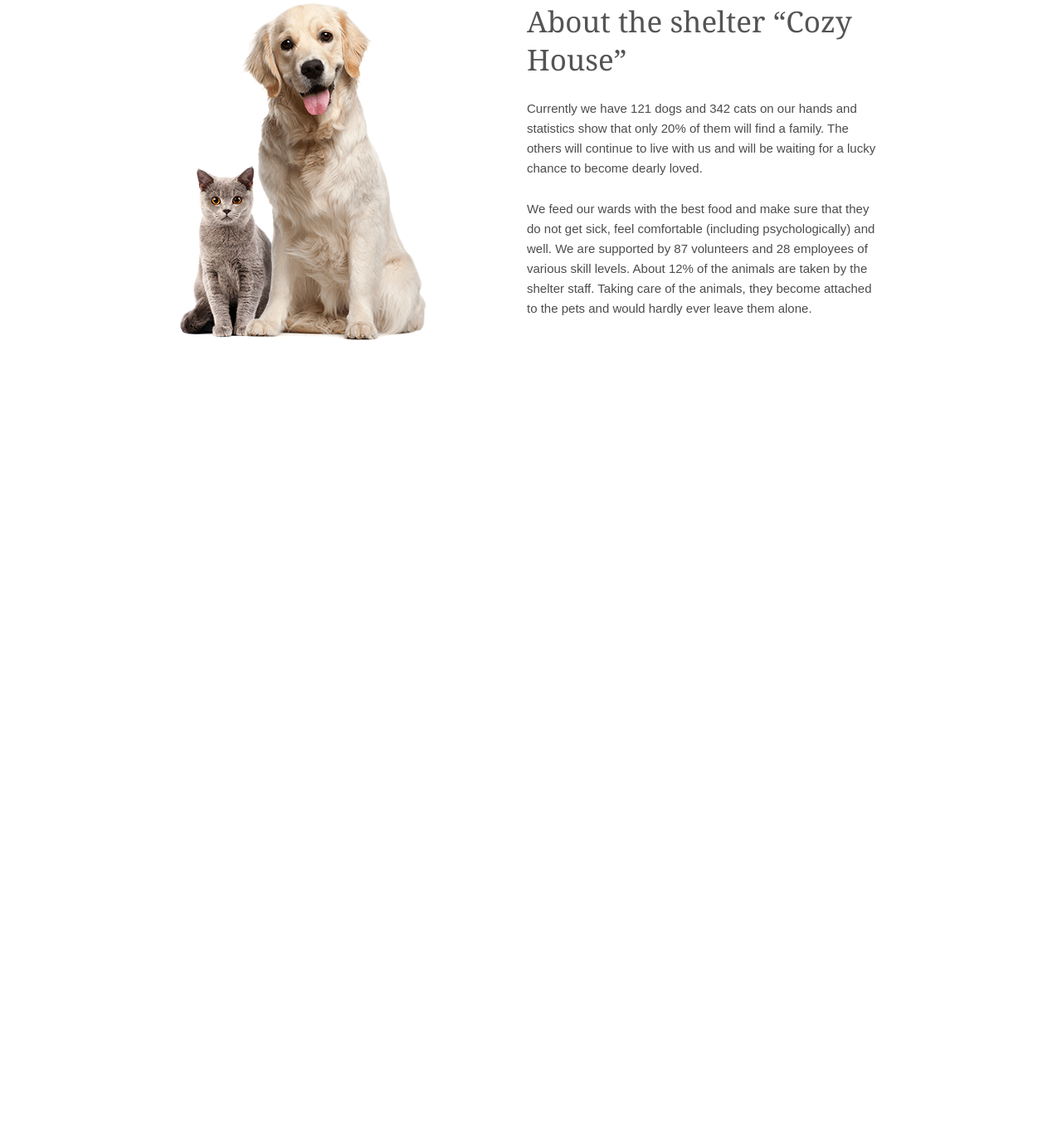
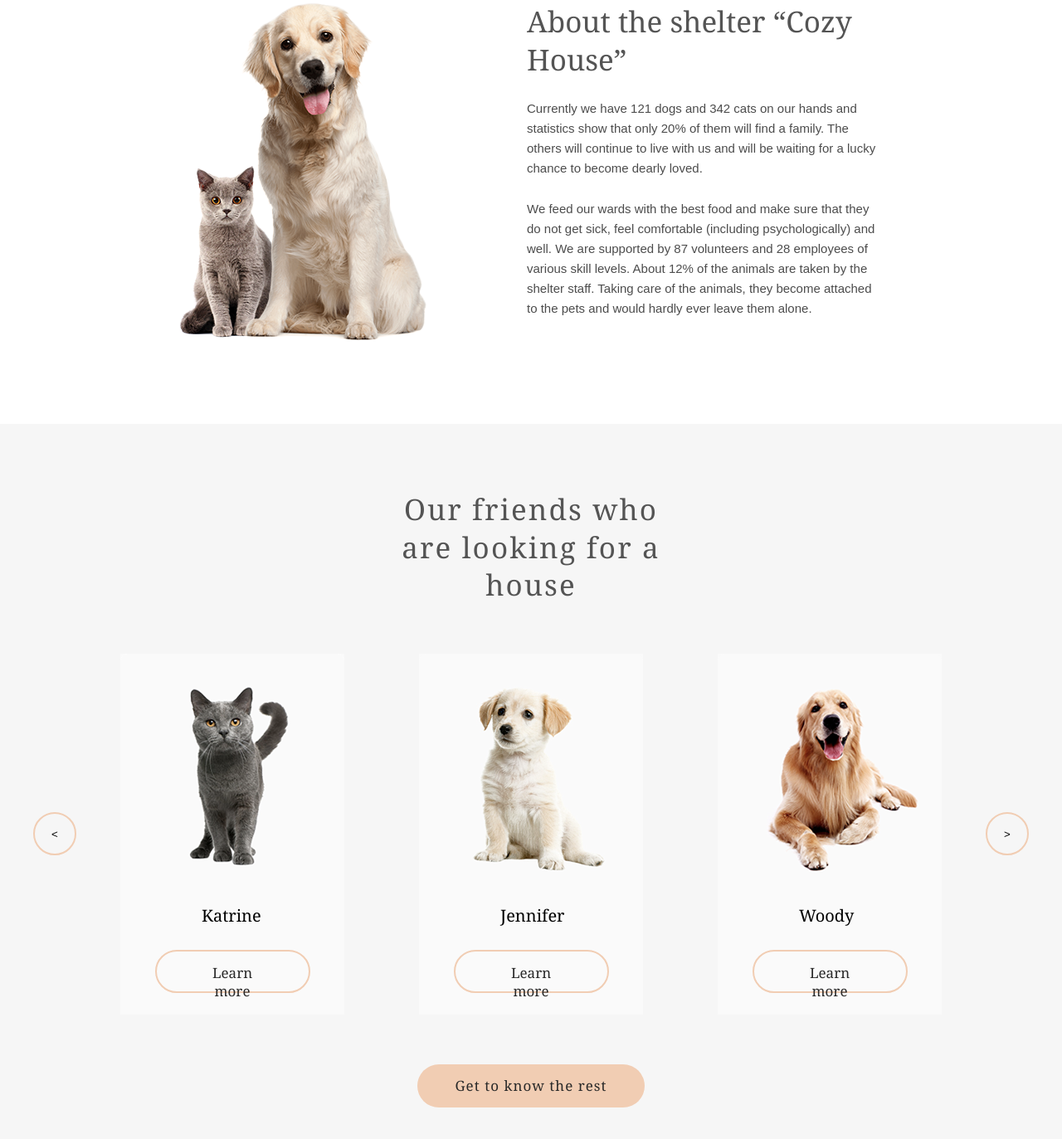
Before and after one commit to NightSquad/adaptive-maket, a website built with webpack: page index.html in a window 1280 px wide. Shown: the part 985-2358 px from the top of the page at 83% size. Before the commit the page ends 1496 px from the top, so only its background shows below. Built offline with Linux system fonts and the light colour scheme.

Commit message:
feat: add pets block

```diff
--- a/index.html
+++ b/index.html
@@ -40,6 +40,33 @@
                 <p class="paragraph-1">We feed our wards with the best food and make sure that they do not get sick, feel comfortable (including psychologically) and well. We are supported by 87 volunteers and 28 employees of various skill levels. About 12% of the animals are taken by the shelter staff. Taking care of the animals, they become attached to the pets and would hardly ever leave them alone.</p>
             </div>
         </div>
+        <div class="pets">
+            <div class="pets-content">
+                <h3>Our friends who<br>are looking for a house</h3>
+                <div class="slider">
+                    <button class="button-arrow"><</button>
+                    <div class="slider-items">
+                        <div class="card">
+                            <img src="./assets/images/pets/pets-katrine.png" alt="katrine">
+                            <p class="pets-card-title">Katrine</p>
+                            <button class="button-outlined">Learn more</button>
+                        </div>
+                        <div class="card">
+                            <img src="./assets/images/pets/pets-jennifer.png" alt="jennifer">
+                            <p class="pets-card-title">Jennifer</p>
+                            <button class="button-outlined">Learn more</button>
+                        </div>
+                        <div class="card">
+                            <img src="./assets/images/pets/pets-woody.png" alt="Woody">
+                            <p class="pets-card-title">Woody</p>
+                            <button class="button-outlined">Learn more</button>
+                        </div>
+                    </div>
+                    <button class="button-arrow">></button>
+                </div>
+                <button class="button-contained">Get to know the rest</button>
+            </div>
+        </div>
     </div>
 </body>
 <script src="./dist/bundle.js"></script>
--- a/styles.scss
+++ b/styles.scss
@@ -3,11 +3,90 @@ $color-dark-3xl: #292929;
 $color-dark-s: #CDCDCD;
 $color-dark-1: #545454;
 $color-dark-xl: #4C4C4C;
+$color-light-s: #FAFAFA;
+$color-light-l: #F6F6F6;
 
 @mixin font-georgia {
     font-family: Georgia, 'Times New Roman', Times, serif;
     font-style: normal;
     font-weight: 400;
+}
+
+@mixin button {
+    text-align: center;
+    width: fit-content;
+    height: 52px;
+    border-radius: 100px;
+    padding: 15px 45px;
+    color: $color-dark-3xl;
+    font-size: 17px;
+    line-height: 130%;
+}
+
+// ----------------------------------- General -------------------------------------
+.paragraph-1 {
+    font-family: Arial, Helvetica, sans-serif;
+    font-style: normal;
+    font-weight: 400;
+    font-size: 15px;
+    line-height: 160%;
+}
+
+.button-arrow {
+    width: 52px;
+    height: 52px;
+    border: 2px solid $color-primary;
+    background-color: transparent;
+    border-radius: 50%;
+}
+
+.button-arrow:hover {
+    background-color: $color-primary;
+}
+
+.button-contained {
+    @include font-georgia;
+    @include button;
+    background-color: $color-primary;
+    border: none;
+    letter-spacing: 0.06em;
+}
+
+.button-contained:hover {
+    background-color: #FDDCC4;
+}
+
+.button-outlined {
+    @include font-georgia;
+    @include button;
+    background-color: transparent;
+    border: 2px solid $color-primary;
+}
+
+.button-outlined:hover {
+    background-color: $color-primary;
+}
+
+.card {
+    width: 270px;
+    height: 435px;
+    background-color: $color-light-s;
+
+    img {
+        width: 270px;
+        height: 270px;
+    }
+
+    .pets-card-title {
+        @include font-georgia;
+        line-height: 23px;
+        font-size: 20px;
+        margin: 30px 98px;
+    }
+
+    .button-outlined {
+        margin: 0 41.5px 30px;
+    }
 }
 
 * {
@@ -50,6 +129,8 @@ h3 {
     line-height: 130%;
 }
 
+// ----------------------------------- Header -------------------------------------
+
 .title {
     @include font-georgia;
     font-size: 32px;
@@ -91,6 +172,8 @@ h3 {
     border-bottom: 3px solid $color-primary;
 }
 
+// ----------------------------------- Start screen -------------------------------------
+
 .start-screen-content {
     margin-top: 60px;
     display: flex;
@@ -109,40 +192,19 @@ h3 {
     color: #FFFFFF;
 }
 
-.paragraph-1 {
-    font-family: Arial, Helvetica, sans-serif;
-    font-style: normal;
-    font-weight: 400;
-    font-size: 15px;
-    line-height: 160%;
-}
-
 .subheading {
     margin-top: 42px;
     width: 460px;
     color: $color-dark-s;
 }
 
-.button-contained {
-    @include font-georgia;
-    text-align: center;
-    width: 207px;
-    height: 52px;
-    background-color: $color-primary;
-    border-radius: 100px;
-    border: none;
-    padding: 15px 45px;
-    color: $color-dark-3xl;
-    font-size: 17px;
-    line-height: 130%;
-}
 
 .start-screen-content {
     .button-contained {
         margin-top: 42px;
     }
 }
-
+// ----------------------------------- About -------------------------------------
 .about {
     display: flex;
     justify-content: space-between;
@@ -162,3 +224,43 @@ h3 {
         color: $color-dark-xl;
     }
 }
+
+// ----------------------------------- Pets -------------------------------------
+
+.pets {
+    padding: 80px 40px 100px;
+    background-color: $color-light-l;
+
+    .pets-content {
+        display: flex;
+        justify-content: center;
+        align-items: center;
+        flex-direction: column;
+    }
+
+    h3 {
+        color: $color-dark-1;
+        margin: 0 400px;
+        text-align: center;
+        width: 400px;
+        letter-spacing: 0.06em;
+    }
+
+    .slider {
+        margin: 60px 0;
+        display: flex;
+        justify-content: space-between;
+        align-items: center;
+    }
+
+    .slider-items {
+        display: flex;
+        justify-content: space-between;
+        margin: 0 53px;
+
+        .card:not(:first-child) {
+            margin-left: 90px;
+        }
+    }
+
+}
```
Also changed, not shown: assets/images/pets/pets-jennifer.png (added), assets/images/pets/pets-katrine.png (added), assets/images/pets/pets-woody.png (added), dist/bundle.js.
